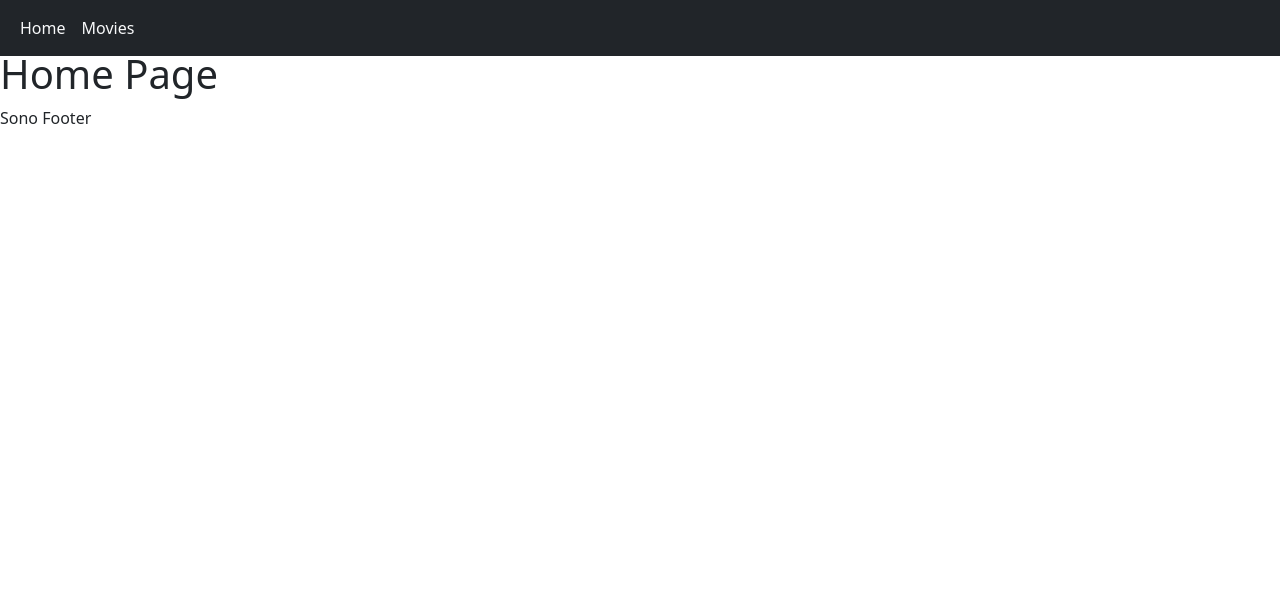
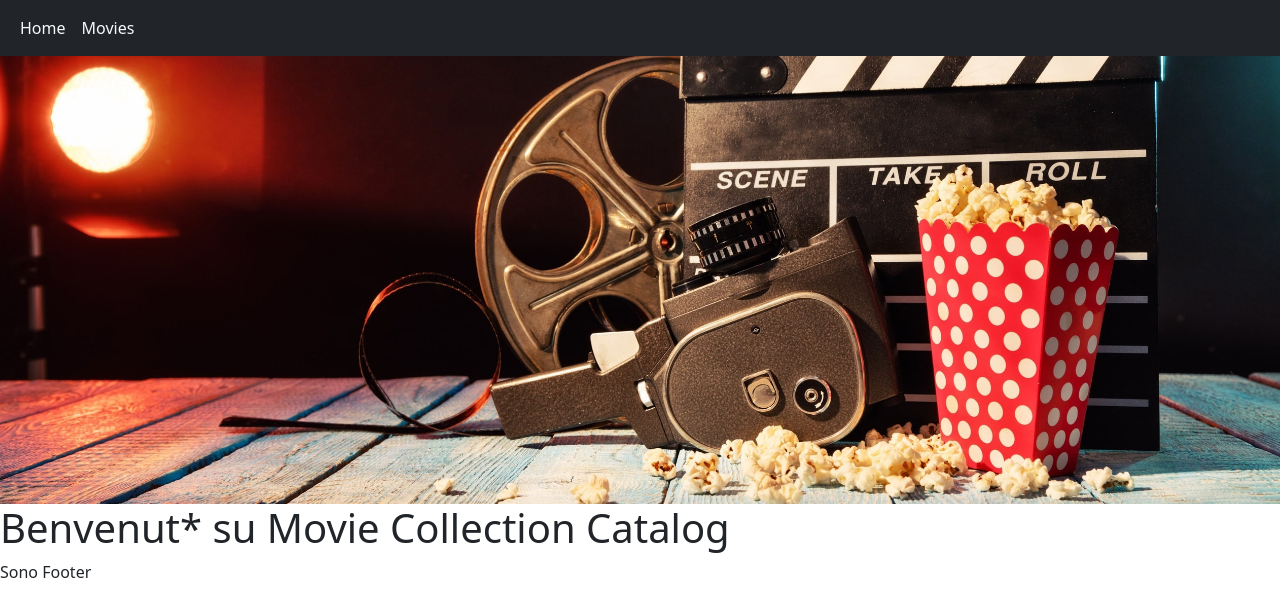
Before and after one commit to gabriele-ag/webapp-react, a React (Vite) app: page / in a window 1280 px wide. Shown: the top 616 px of the page. Built offline with nearby package versions, Linux system fonts and the light colour scheme.

Commit message:
feat: add hero img

```diff
--- a/src/index.css
+++ b/src/index.css
@@ -28,6 +28,7 @@ img {
   list-style-type: none;
 } */
 
-header {
-  height: 50px;
+.hero-img {
+  object-fit: fill;
+  max-width: 100%;
 }
--- a/src/pages/Home.jsx
+++ b/src/pages/Home.jsx
@@ -2,7 +2,10 @@ const Home = () => {
 
      return (
         <main>
-            <h1>Home Page</h1>
+            <div>
+            <img src="../../public/img/heroimage.jpg" class="hero-img" alt="hero-img"></img>
+            <h1>Benvenut* su Movie Collection Catalog</h1>
+            </div>
         </main>
     )
 }
```
Also changed, not shown: public/img/heroimage.jpg (added), public/img/into-film-plus-catalogue-image-07-22.jpg (added).
